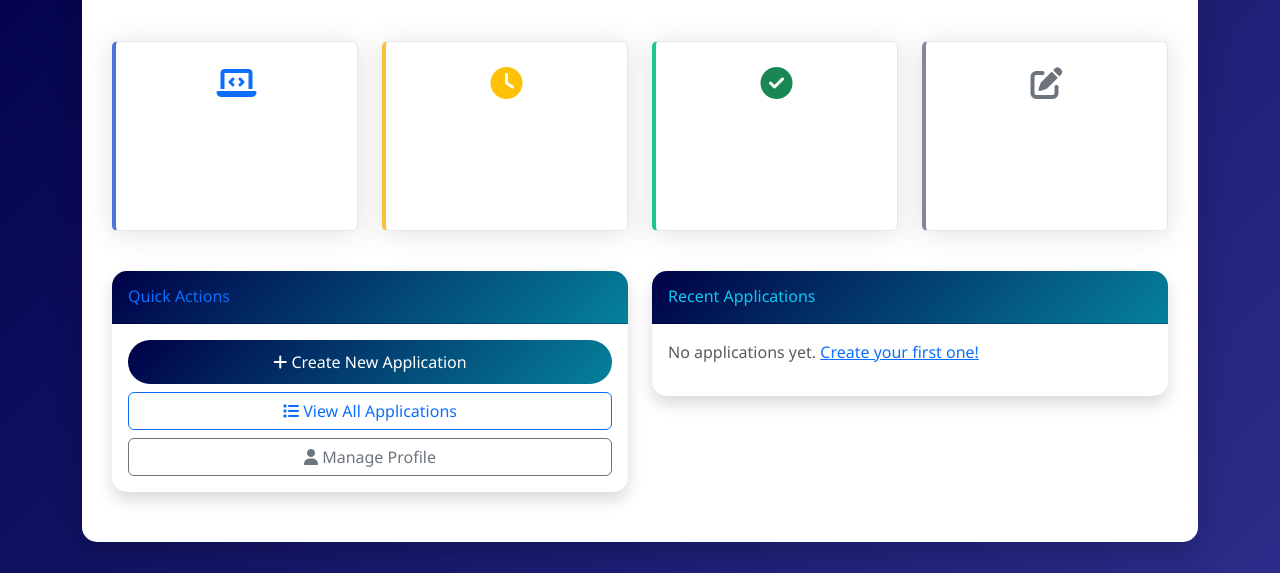
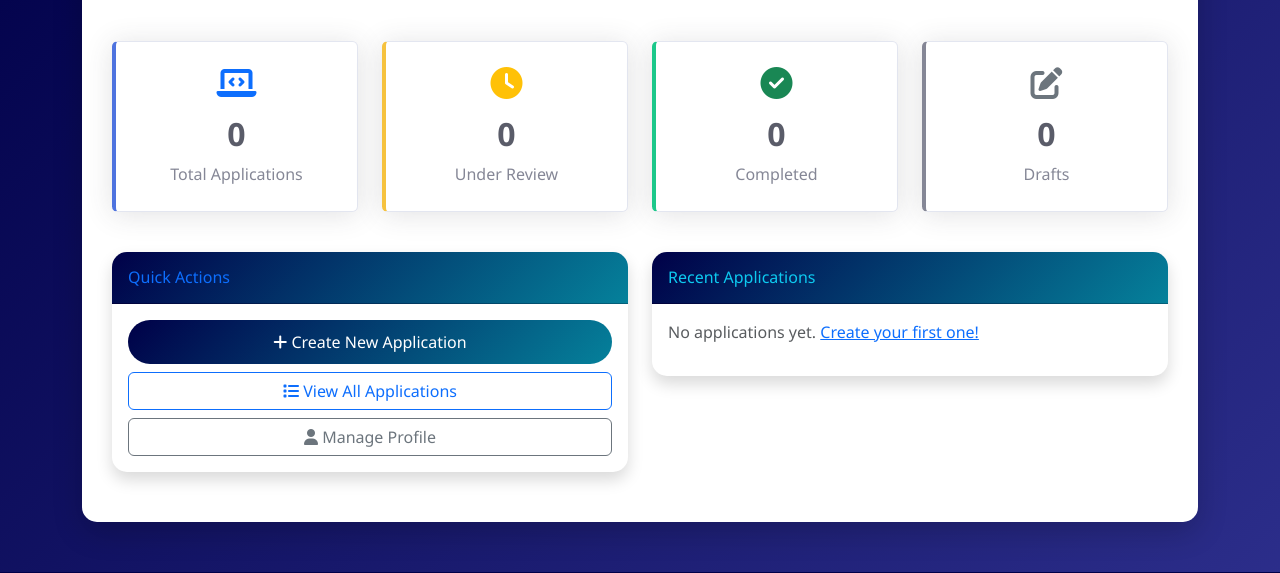
Before and after one commit to harini-cts/SecurArch, a Flask app: template templates/dashboard.html in a window 1280 px wide. Shown: the part 185-758 px from the top of the page. Run offline with Flask 3, Linux system fonts and the light colour scheme; the template is opened without the code that fills it, so the values that code supplies are empty.

Commit message:
Fix dashboard statistics display CSS styling
- Added explicit CSS styling for stats-card h3 and p elements
- Set color, font-weight, font-size with !important to override any conflicting styles
- Statistics should now be visible: Total: 6, Under Review: 2, Completed: 2, Drafts: 2
- Removed debug code and temporary test files
- Dashboard calculations are working correctly but were hidden by CSS styling

```diff
--- a/templates/dashboard.html
+++ b/templates/dashboard.html
@@ -385,6 +385,18 @@
     margin-bottom: 1rem;
 }
 
+.stats-card h3 {
+    color: #5a5c69 !important;
+    font-weight: bold !important;
+    font-size: 2rem !important;
+    margin: 0.5rem 0 !important;
+}
+
+.stats-card p {
+    color: #858796 !important;
+    margin: 0 !important;
+}
+
 .card {
     transition: transform 0.2s;
 }
```
